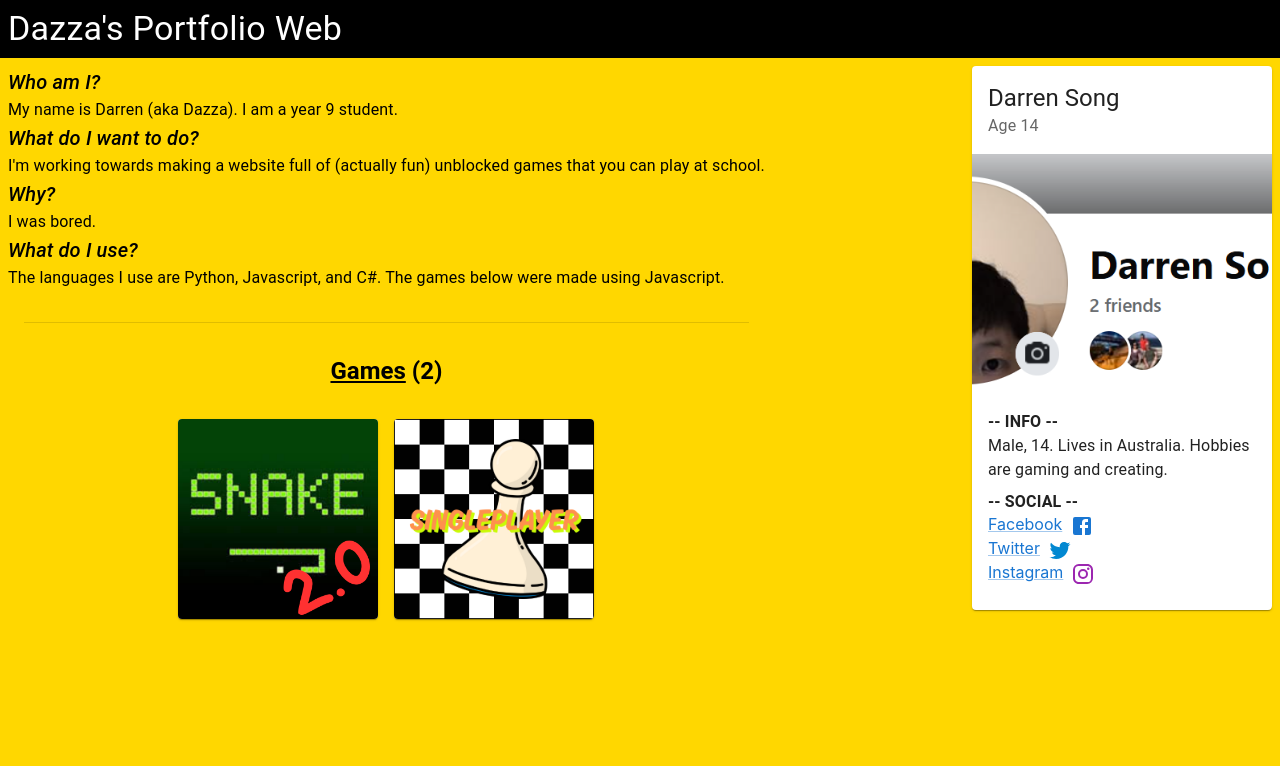
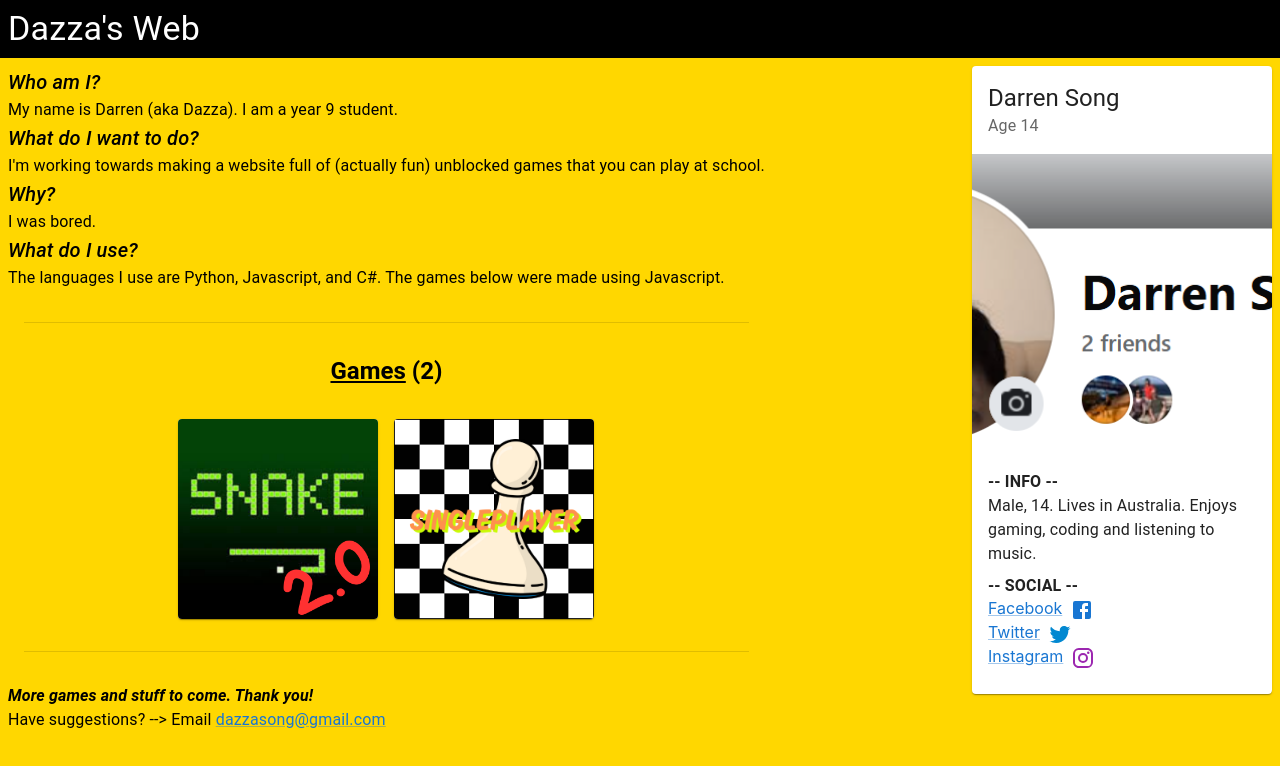
Before and after one commit to dazzasong/portfolio, a React (Create React App) app: page / in a window 1280 px wide. Shown: the top 766 px of the page. Built offline with nearby package versions, Linux system fonts and the light colour scheme.

Commit message:
added email

```diff
--- a/src/App.js
+++ b/src/App.js
@@ -1,4 +1,4 @@
-import { Box, Divider, Stack, Typography } from "@mui/material";
+import { Box, Divider, Link, Stack, Typography } from "@mui/material";
 import Header from "./Header";
 import PortFolioCard from "./PortfolioCard";
 import WebsiteCard from "./WebsiteCard";
@@ -10,7 +10,7 @@ function App() {
   ];
 
   return (
-    <Box>
+    <Box sx={{ userSelect: "none" }}>
       <Header />
       <Stack direction="row" justifyContent="space-between" m={1}>
         <Box>
@@ -29,6 +29,9 @@ function App() {
               {websites.map((web) => <WebsiteCard img={web.img} link={web.link} />)}
             </Stack>
           </Stack>
+          <Divider variant="middle" sx={{ marginY: 4 }} />
+          <Typography fontWeight="bold" fontStyle="italic">More games and stuff to come. Thank you!</Typography>
+          <Typography>Have suggestions? --&gt; Email <Link href="mailto:dazzasong@gmail.com">dazzasong@gmail.com</Link></Typography>
         </Box>
         <PortFolioCard />
       </Stack>
--- a/src/Header.jsx
+++ b/src/Header.jsx
@@ -3,7 +3,7 @@ import { Stack, Typography } from "@mui/material";
 export default function Header() {
   return (
     <Stack direction="row" color="white" bgcolor="black" p={1}>
-      <Typography variant="h4">Dazza's Portfolio Web</Typography>
+      <Typography variant="h4">Dazza's Web</Typography>
     </Stack>
   );
 }
--- a/src/PortfolioCard.jsx
+++ b/src/PortfolioCard.jsx
@@ -12,12 +12,12 @@ export default function PortFolioCard() {
     <Box width={300}>
       <Card>
         <CardHeader title="Darren Song" subheader="Age 14" />
-        <CardMedia component="img" image="me.png" height={240} />
+        <CardMedia component="img" image="me.png" height={300} />
         <CardContent>
           <Stack spacing={1}>
             <Box>
               <Typography fontWeight="bold">-- INFO --</Typography>
-              <Typography>Male, 14. Lives in Australia. Hobbies are gaming and creating.</Typography>
+              <Typography>Male, 14. Lives in Australia. Enjoys gaming, coding and listening to music.</Typography>
             </Box>
             <Box>
               <Typography fontWeight="bold">-- SOCIAL --</Typography>
```
